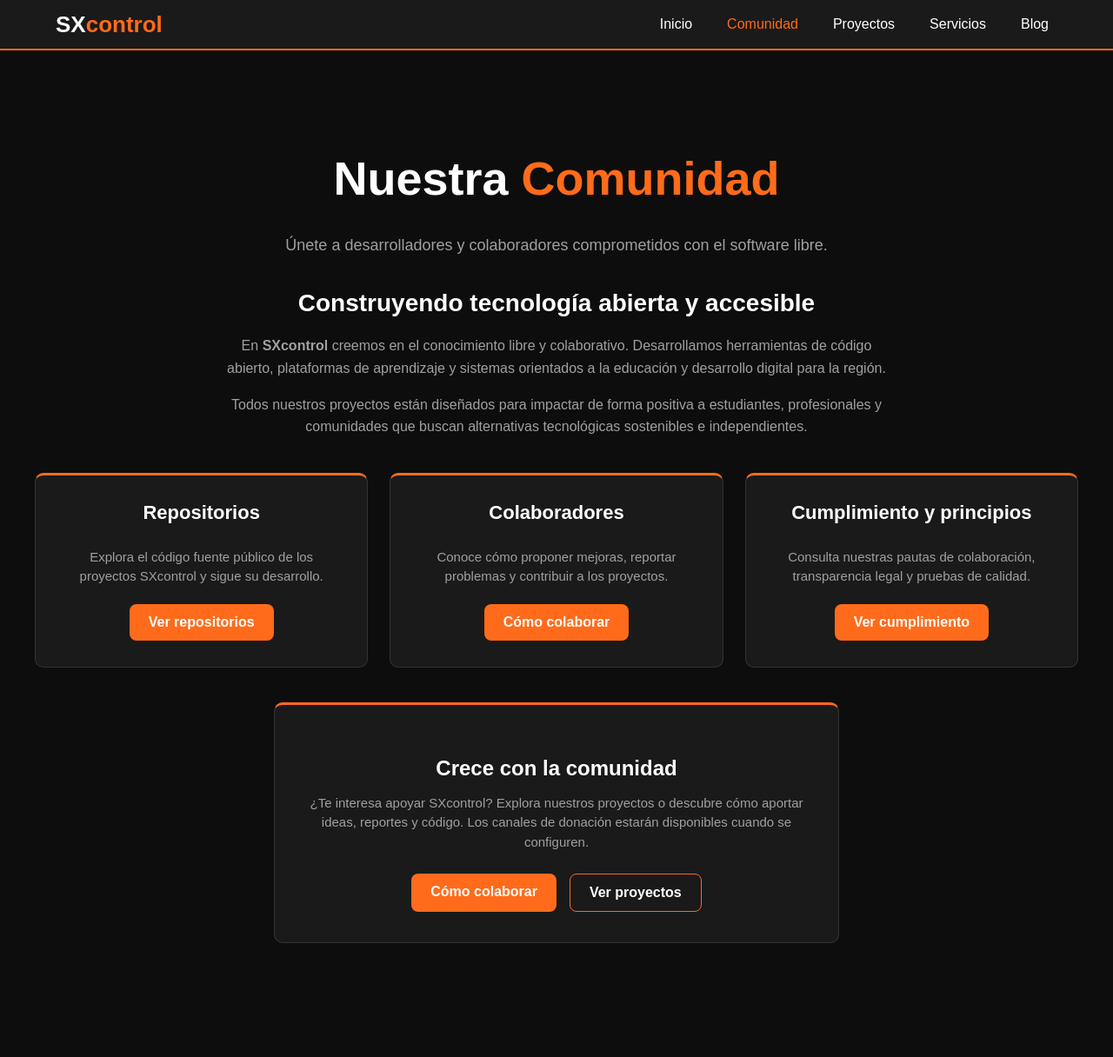
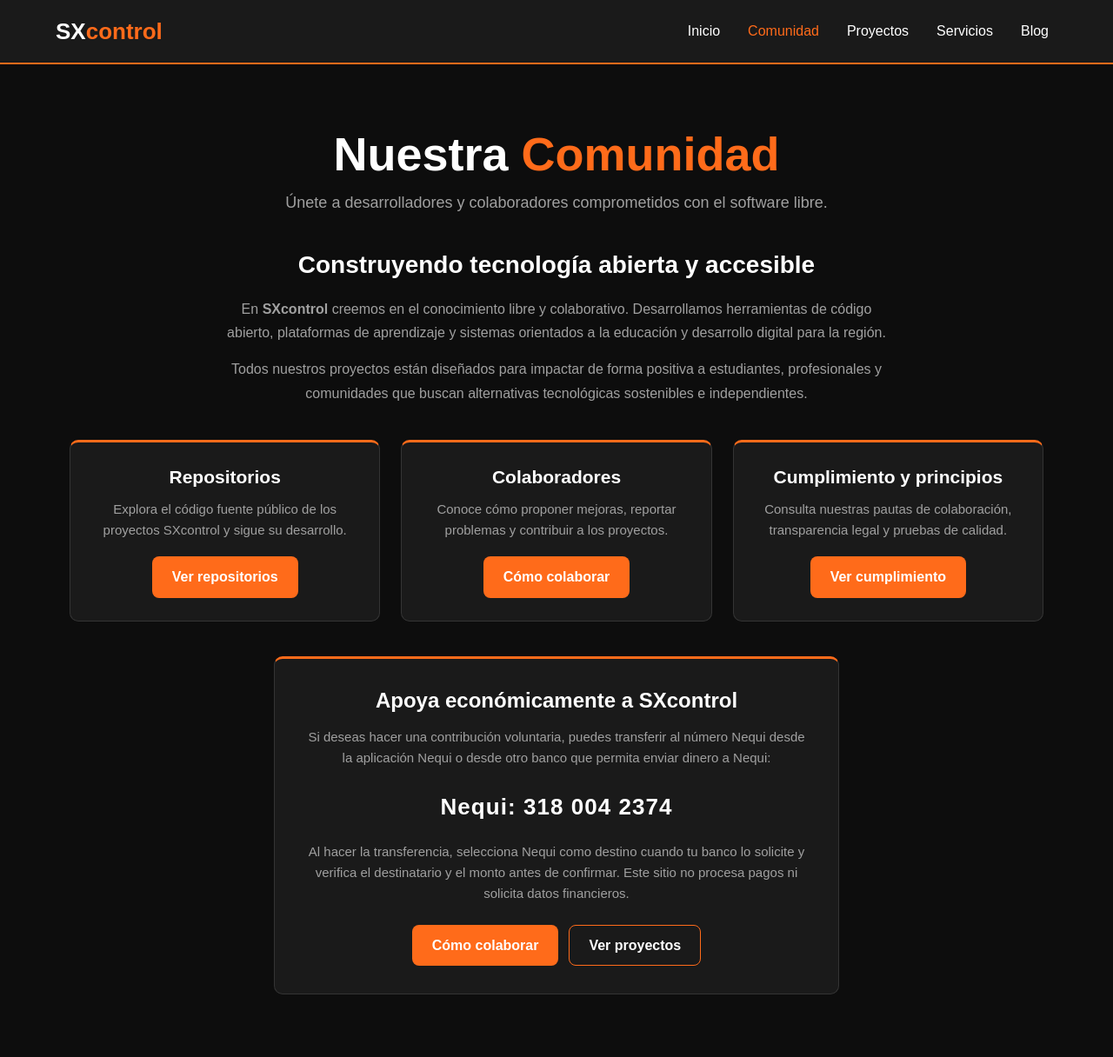
Before and after one commit to solosoyjuan03/Sxcontrol, a Flask app: page /comunidad in a window 1280 px wide. Shown: the whole page at 87% size. Before the commit the page ends 1085 px from the top, so only its background shows below. Run offline with Flask 3, Linux system fonts and the light colour scheme.

Commit message:
Documentar aportes Nequi y ordenar estilos
Aclara transferencias Nequi desde bancos compatibles, registra avances en el blog y completa comentarios y estilos del sitio.

Co-authored-by: Copilot <223556219+Copilot@users.noreply.github.com>

```diff
--- a/static/css/style.css
+++ b/static/css/style.css
@@ -1,82 +1,36 @@
-/* Variables de color compartidas por las páginas */
+/* 1. Design tokens */
 :root {
-    --sx-orange: #ff6B1A;
-    --sx-orange-dark: #E05500;
-    --sx-black: #0D0D0D;
-    --sx-black-soft: #1A1A1A;
-    --sx-white: #FFFFFF;
-    --sx-text-gray: #A0A0A0;
+    color-scheme: dark;
+    --sx-orange: #ff6b1a;
+    --sx-orange-dark: #e05500;
+    --sx-black: #0d0d0d;
+    --sx-black-soft: #1a1a1a;
+    --sx-white: #fff;
+    --sx-text-gray: #a0a0a0;
+    --sx-border: #343434;
+    --sx-content-width: 1120px;
+    --sx-radius: 10px;
 }
 
-/* Estilos base del sitio */
-body {
-    margin: 0;
-    font-family: Arial, sans-serif;
-    background: var(--sx-black); /* Se corrige el nombre de la variable de fondo */
-    color: var(--sx-white);
-}
-
-* {
+/* 2. Reset and shared page defaults */
+*,
+*::before,
+*::after {
     box-sizing: border-box;
 }
 
 html {
+    min-width: 320px;
     scroll-behavior: smooth;
 }
 
-/* Encabezado principal */
-header {
-    padding: 15px 5%;
-    background: var(--sx-black-soft);
-    border-bottom: 2px solid var(--sx-orange);
-    display: flex;
-    justify-content: space-between;
-    align-items: center;
-    box-sizing: border-box;
-    width: 100%;
-}
-
-/* Marca y logotipo */
-.logo {
+body {
+    min-width: 320px;
+    margin: 0;
+    background: var(--sx-black);
     color: var(--sx-white);
-    font-size: 26px;
-    font-weight: bold;
-    line-height: 1;
-    display: flex;
-    align-items: center;
-    text-decoration: none;
-}
-
-.logo span {
-    color: var(--sx-orange);
-}
-
-/* Estilos para el menú de navegación */
-nav ul {
-    display: flex;
-    list-style: none;
-    margin: 0;
-    padding: 0;
-    gap: 20px;
-}
-
-nav a {
-    color: var(--sx-white);
-    text-decoration: none;
-    font-size: 16px;
-    font-weight: 500;
-    padding: 9px 10px;
-    border-radius: 6px;
-    transition: color 0.3s ease;
-}
-
-nav a:hover,
-nav a.active {
-    color: var(--sx-orange);
-}
-
-nav a:hover {
-    background: rgba(255, 107, 26, 0.08);
+    font-family: Arial, sans-serif;
+    line-height: 1.5;
 }
 
 a:focus-visible,
@@ -88,38 +42,104 @@ select:focus-visible {
     outline-offset: 3px;
 }
 
-/* Presentación principal de la página de inicio */
-.hero {
-    text-align: center;
-    padding: 80px 20px;
+/* 3. Shared header and primary navigation */
+header {
+    display: flex;
+    width: 100%;
+    align-items: center;
+    justify-content: space-between;
+    gap: 24px;
+    padding: 15px 5%;
+    border-bottom: 2px solid var(--sx-orange);
+    background: var(--sx-black-soft);
 }
 
-.hero h1 {
-    font-size: clamp(34px, 6vw, 54px);
+.logo {
+    display: flex;
+    flex: 0 0 auto;
+    align-items: center;
+    color: var(--sx-white);
+    font-size: 26px;
+    font-weight: 700;
+    line-height: 1;
+    text-decoration: none;
 }
 
+.logo span,
+.library-hero h1 span,
+.nutria-container h1 span,
 .hero h1 span {
     color: var(--sx-orange);
 }
 
-.hero p {
+header nav {
+    min-width: 0;
+}
+
+header nav ul {
+    display: flex;
+    flex-wrap: wrap;
+    justify-content: flex-end;
+    gap: 4px 12px;
+    margin: 0;
+    padding: 0;
+    list-style: none;
+}
+
+header nav a {
+    display: inline-block;
+    padding: 9px 10px;
+    border-radius: 6px;
+    color: var(--sx-white);
+    font-size: 16px;
+    font-weight: 500;
+    text-decoration: none;
+    transition: color 0.2s ease, background-color 0.2s ease;
+}
+
+header nav a:hover,
+header nav a.active {
+    color: var(--sx-orange);
+}
+
+header nav a:hover {
+    background: rgba(255, 107, 26, 0.08);
+}
+
+/* 4. Shared page hero, buttons and project cards */
+.hero {
+    padding: 72px 20px;
+    text-align: center;
+}
+
+.hero > h1 {
+    margin: 0 0 12px;
+    font-size: clamp(34px, 6vw, 54px);
+    line-height: 1.15;
+}
+
+.hero > p {
+    max-width: 760px;
+    margin: 0 auto 25px;
     color: var(--sx-text-gray);
     font-size: 18px;
-    margin-bottom: 25px;
 }
 
-/* Botón principal reutilizable */
 .btn {
     display: inline-block;
+    max-width: 100%;
     padding: 12px 22px;
+    border: 1px solid transparent;
+    border-radius: 8px;
     background: var(--sx-orange);
-    color: white;
-    text-decoration: none;
-    border-radius: 8px;
+    color: var(--sx-white);
     font: inherit;
     font-weight: 600;
+    line-height: 1.35;
+    overflow-wrap: anywhere;
     text-align: center;
-    transition: background 0.3s ease, transform 0.3s ease;
+    text-decoration: none;
+    transition: background-color 0.2s ease, transform 0.2s ease;
 }
 
 .btn:hover {
@@ -127,103 +147,162 @@ select:focus-visible {
     transform: translateY(-1px);
 }
 
+.btn-secundario {
+    border-color: var(--sx-orange);
+    background: transparent;
+    color: var(--sx-white);
+}
 
-/* Grilla y tarjetas de proyectos */
+.btn-secundario:hover {
+    background: var(--sx-orange);
+    color: var(--sx-white);
+}
+
+.btn-donar {
+    background: var(--sx-orange);
+    color: var(--sx-white);
+}
+
 .proyectos-grid {
     display: grid;
+    width: min(100%, var(--sx-content-width));
     grid-template-columns: repeat(auto-fit, minmax(min(100%, 250px), 1fr));
-    gap: 25px;
-    margin-top: 40px;
-    padding: 0 20px;
+    gap: 24px;
+    margin: 40px auto 0;
 }
 
 .proyecto-card {
+    display: flex;
+    min-width: 0;
+    flex-direction: column;
+    padding: 26px;
+    border: 1px solid var(--sx-border);
+    border-top: 3px solid var(--sx-orange);
+    border-radius: var(--sx-radius);
     background: var(--sx-black-soft);
-    border: 1px solid #333;
-    border-top: 3px solid var(--sx-orange);
-    border-radius: 10px;
-    padding: 30px;
-    display: flex;
-    flex-direction: column;
     text-align: center;
-    transition: transform 0.3s ease, border-color 0.3s ease;
+    transition: transform 0.2s ease, border-color 0.2s ease;
 }
 
-.proyecto-card:hover {
-    transform: translateY(-5px);
-    border-color: var(--sx-orange);
-}
-
+.proyecto-card h2,
 .proyecto-card h3 {
+    margin: 0 0 12px;
     color: var(--sx-white);
-    font-size: 22px;
-    margin-bottom: 12px;
-}
-
-.proyecto-card h2 {
-    margin: 0 0 12px;
-    font-size: 22px;
+    font-size: 21px;
+    line-height: 1.3;
+    overflow-wrap: anywhere;
 }
 
 .proyecto-card p {
+    margin: 0 0 18px;
     color: var(--sx-text-gray);
     font-size: 15px;
-    line-height: 1.5;
-    margin-bottom: 20px;
+    line-height: 1.6;
 }
 
-.proyecto-card .btn {
-    display: block;
-    width: fit-content;
-    margin: 0 auto;
-    margin-top: auto;
+.proyecto-card > .btn {
+    align-self: center;
+    margin: auto 0 0;
 }
 
-/* Estado no disponible / Próximamente */
-.proyecto-card .disponibilidad {
-    display: inline-block;
+.proyecto-card > .disponibilidad {
+    align-self: center;
+    margin: auto 0 16px;
+    padding: 7px 14px;
+    border: 1px dashed #555;
+    border-radius: 6px;
+    background: rgba(255, 255, 255, 0.05);
     color: var(--sx-text-gray);
     font-size: 14px;
     font-weight: 500;
-    padding: 8px 16px;
-    background: rgba(255, 255, 255, 0.05);
-    border: 1px dashed #444;
-    border-radius: 6px;
-    margin: auto auto 0;
 }
 
-/* Sección Comunidad e Información */
+.proyecto-card > .disponibilidad + .btn {
+    margin-top: 0;
+}
+
+/* 5. Community information and contact callouts */
 .comunidad-info {
-    max-width: 800px;
+    width: min(100%, 800px);
     margin: 40px auto;
     padding: 0 20px;
     text-align: center;
 }
 
 .comunidad-info h2 {
+    margin: 0 0 20px;
+    color: var(--sx-white);
     font-size: 28px;
-    color: var(--sx-white);
-    margin-bottom: 20px;
+    line-height: 1.25;
 }
 
 .comunidad-info p {
+    margin: 0 0 15px;
     color: var(--sx-text-gray);
     font-size: 16px;
-    line-height: 1.6;
-    margin-bottom: 15px;
+    line-height: 1.7;
 }
 
-/* Cronología de noticias y estado de los avances */
+.donaciones-section {
+    display: flex;
+    justify-content: center;
+    margin-top: 40px;
+    padding: 0 20px;
+}
+
+.donacion-card {
+    width: min(100%, 650px);
+    padding: 32px;
+    border: 1px solid var(--sx-border);
+    border-top: 3px solid var(--sx-orange);
+    border-radius: var(--sx-radius);
+    background: var(--sx-black-soft);
+    text-align: center;
+}
+
+.donacion-card h2,
+.donacion-card h3 {
+    margin: 0 0 15px;
+    color: var(--sx-white);
+    font-size: 24px;
+    line-height: 1.3;
+}
+
+.donacion-card p {
+    margin: 0 0 24px;
+    color: var(--sx-text-gray);
+    font-size: 15px;
+    line-height: 1.6;
+}
+
+.donacion-card .donacion-dato {
+    margin: 0 0 18px;
+    color: var(--sx-white);
+    font-size: clamp(20px, 4vw, 26px);
+    letter-spacing: 0.04em;
+    font-variant-numeric: tabular-nums;
+}
+
+.donaciones-botones {
+    display: flex;
+    flex-wrap: wrap;
+    justify-content: center;
+    gap: 12px;
+}
+
+/* 6. Blog timeline */
 .noticias-timeline {
-    max-width: 850px;
+    width: min(100%, 850px);
     margin: 35px auto 0;
     padding: 0 20px;
     text-align: left;
 }
 
 .noticias-timeline > h2 {
+    margin: 0;
     padding-bottom: 12px;
     border-bottom: 2px solid var(--sx-orange);
+    line-height: 1.3;
 }
 
 .noticia-avance {
@@ -234,155 +313,90 @@ select:focus-visible {
 
 .noticia-avance h3,
 .noticias-estado h3 {
-    margin-top: 0;
+    margin: 0 0 12px;
 }
 
 .noticia-avance p,
 .noticias-estado p {
     color: var(--sx-text-gray);
     font-size: 16px;
-    line-height: 1.6;
+    line-height: 1.7;
 }
 
 .noticias-estado {
     margin-top: 32px;
     padding: 18px 20px;
-    border: 1px solid #333;
+    border: 1px solid var(--sx-border);
     border-radius: 8px;
     background: var(--sx-black-soft);
 }
 
-/* Sección y tarjeta de donaciones */
-.donaciones-section {
-    display: flex;
-    justify-content: center;
-    margin-top: 40px;
-    padding: 0 20px;
-}
-
-.donacion-card {
-    background: var(--sx-black-soft);
-    border: 1px solid #333;
-    border-top: 3px solid var(--sx-orange);
-    border-radius: 10px;
-    padding: 35px;
-    max-width: 650px;
-    text-align: center;
-}
-
-.donacion-card h2,
-.donacion-card h3 {
-    color: var(--sx-white);
-    font-size: 24px;
-    margin-bottom: 15px;
-}
-
-.donacion-card p {
-    color: var(--sx-text-gray);
-    font-size: 15px;
-    line-height: 1.5;
-    margin-bottom: 25px;
-}
-
-/* Variantes de botones de donación */
-.donaciones-botones {
-    display: flex;
-    justify-content: center;
-    gap: 15px;
-    flex-wrap: wrap;
-}
-
-.btn-donar {
-    background: var(--sx-orange);
-    color: white;
-}
-
-.btn-secundario {
-    background: transparent;
-    color: var(--sx-white);
-    border: 1px solid var(--sx-orange);
-}
-
-.btn-secundario:hover {
-    background: var(--sx-orange);
-    color: white;
-}
-
-/* Estructura general de la página de Nutria */
+/* 7. SX Nutria layout, accordion and calculator */
 .nutria-container {
-    max-width: 800px;
+    width: min(100%, 800px);
     margin: 40px auto;
     padding: 0 20px;
     color: var(--sx-white);
 }
 
 .nutria-container h1 {
+    margin: 0 0 10px;
     text-align: center;
-    margin-bottom: 10px;
-}
-
-.nutria-container h1 span {
-    color: var(--sx-orange);
 }
 
 .subtitle {
+    margin: 0 0 30px;
+    color: var(--sx-text-gray);
+    line-height: 1.7;
     text-align: center;
-    color: var(--sx-text-gray);
-    margin-bottom: 30px;
-    line-height: 1.6;
 }
 
-/* Lista vertical de acordeones */
 .accordion-group {
     display: flex;
     flex-direction: column;
     gap: 15px;
 }
 
-/* Tarjeta de cada elemento desplegable */
 .accordion-item {
-    background: #ffffff;
+    overflow: hidden;
     border: 1px solid #ddd;
     border-radius: 8px;
-    box-shadow: 0 2px 5px rgba(0,0,0,0.05);
-    overflow: hidden;
-    transition: all 0.3s ease;
+    background: #fff;
+    box-shadow: 0 2px 5px rgba(0, 0, 0, 0.05);
     color: #222;
 }
 
-/* Encabezado interactivo de cada acordeón */
 .btn-accordion {
-    background-color: #f9f9f9;
+    display: flex;
+    align-items: center;
+    justify-content: space-between;
+    gap: 12px;
+    padding: 15px 20px;
+    background: #f9f9f9;
     color: #222;
-    padding: 15px 20px;
+    cursor: pointer;
     font-size: 1.1rem;
-    font-weight: bold;
-    cursor: pointer;
-    list-style: none; /* Quita la flecha por defecto en algunos navegadores */
-    display: flex;
-    justify-content: space-between;
-    align-items: center;
+    font-weight: 700;
+    list-style: none;
 }
 
 .btn-accordion::-webkit-details-marker {
-    display: none; /* Oculta flecha en Safari/Chrome antiguos */
+    display: none;
 }
 
 .btn-accordion:hover {
-    background-color: #f1f1f1;
-    color: #ff7f00;
+    background: #f1f1f1;
+    color: var(--sx-orange-dark);
 }
 
-/* Contenido mostrado dentro del acordeón */
 .accordion-content {
     padding: 20px;
     border-top: 1px solid #eee;
-    background-color: #fff;
+    background: #fff;
     color: #333;
-    line-height: 1.6;
+    line-height: 1.65;
 }
 
-/* Formulario y campos de la calculadora nutricional */
 .nutricion-form {
     display: flex;
     flex-direction: column;
--- a/templates/Blog/blog.html
+++ b/templates/Blog/blog.html
@@ -81,7 +81,9 @@
             <article class="noticia-avance">
                 <h3>Contacto y documentación del sitio</h3>
                 <p>Se unificó el contacto directo de SXcontrol en <strong>solosoyjuan03@gmail.com</strong>, visible en Servicios, Proyectos, Colaboradores y Cumplimiento. Los botones abren la ventana de redacción de Gmail con un asunto sugerido; la persona revisa y envía el correo desde su cuenta. El sitio no transmite mensajes automáticamente. GitHub queda como espacio para consultar repositorios y colaborar con código, no como canal de contacto directo.</p>
-                <p>También se añadieron comentarios breves en el código para explicar las rutas, plantillas, estilos y pruebas principales. En la verificación local de esta actualización, las once pruebas automatizadas pasaron; estas comprueban el funcionamiento del sitio, pero no sustituyen una auditoría.</p>
+                <p>También se añadieron comentarios breves en el código para explicar las rutas, plantillas, estilos y pruebas principales. La hoja CSS se reorganizó por componentes y se ajustó para que el menú no aplique sus estilos a otros enlaces; además, se ordenaron las tarjetas y el diseño adaptable.</p>
+                <p>La sección Comunidad ahora informa que el número Nequi <strong>318 004 2374</strong> puede recibir transferencias desde Nequi o desde otros bancos que permitan enviar dinero a Nequi. SXcontrol no procesa el pago: antes de confirmar, verifica en tu banco el destinatario y el monto.</p>
+                <p>En la verificación local de esta actualización, las doce pruebas automatizadas pasaron; estas comprueban el funcionamiento del sitio, pero no sustituyen una auditoría.</p>
             </article>
         </section>
     </main>
--- a/templates/Comunidad/comunidad.html
+++ b/templates/Comunidad/comunidad.html
@@ -57,13 +57,14 @@
             </article>
         </section>
 
-        <!-- Cierra con formas actuales de participar; no ofrece donaciones activas. -->
-        <section class="donaciones-section">
+        <!-- Publica el destino Nequi para transferencias iniciadas en Nequi u otros bancos;
+             el sitio no recoge datos ni procesa el pago. -->
+        <section class="donaciones-section" aria-labelledby="apoyar-title">
             <div class="donacion-card">
-                <h3>Crece con la comunidad</h3>
-                <p>
-                    ¿Te interesa apoyar SXcontrol? Explora nuestros proyectos o descubre cómo aportar ideas, reportes y código. Los canales de donación estarán disponibles cuando se configuren.
-                </p>
+                <h2 id="apoyar-title">Apoya económicamente a SXcontrol</h2>
+                <p>Si deseas hacer una contribución voluntaria, puedes transferir al número Nequi desde la aplicación Nequi o desde otro banco que permita enviar dinero a Nequi:</p>
+                <p class="donacion-dato"><strong>Nequi: 318 004 2374</strong></p>
+                <p>Al hacer la transferencia, selecciona Nequi como destino cuando tu banco lo solicite y verifica el destinatario y el monto antes de confirmar. Este sitio no procesa pagos ni solicita datos financieros.</p>
                 <div class="donaciones-botones">
                     <a href="{{ url_for('comunidad_colaboradores') }}" class="btn">Cómo colaborar</a>
                     <a href="{{ url_for('proyectos') }}" class="btn btn-secundario">Ver proyectos</a>
--- a/templates/Proyectos/SX_Nutria/nutria.html
+++ b/templates/Proyectos/SX_Nutria/nutria.html
@@ -71,9 +71,9 @@
 
                     <!-- El servidor envía resultado tras el POST; muestra error o estimaciones. -->
                     {% if resultado %}
-                    <div class="resultado-box" style="margin-top: 20px;" aria-live="polite">
+                    <div class="resultado-box" aria-live="polite">
                         {% if resultado.error %}
-                            <p role="alert" style="color: #b42318;">{{ resultado.error }}</p>
+                            <p class="resultado-error" role="alert">{{ resultado.error }}</p>
                         {% else %}
                             <h4>Tus Resultados Estimados:</h4>
                             <p><strong>Gasto energético diario estimado (mantenimiento):</strong> {{ resultado.calorias }} kcal</p>
```
Also changed, not shown: other parts of static/css/style.css (+146 -107 lines), tests/Comunidad/Cumplimiento/test_calidad_sitio.py (+13 -0 lines), README.md.
